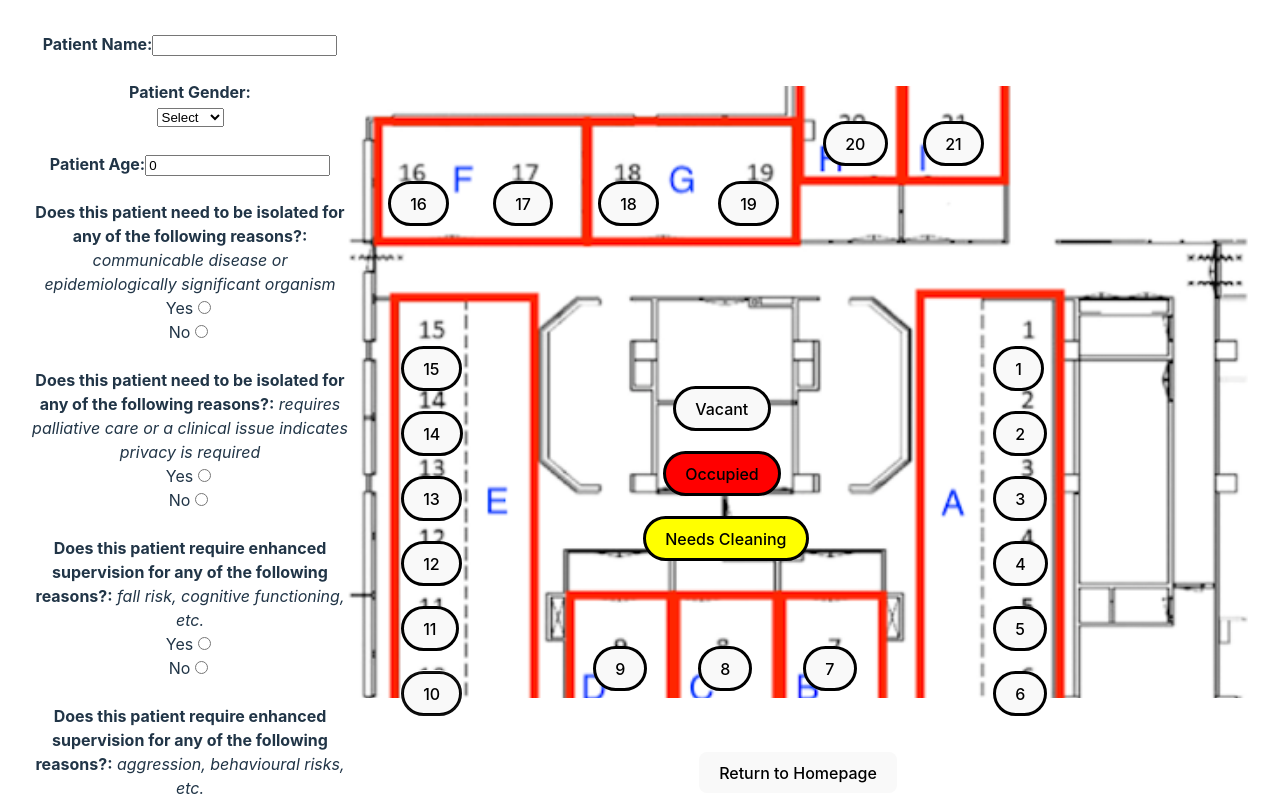
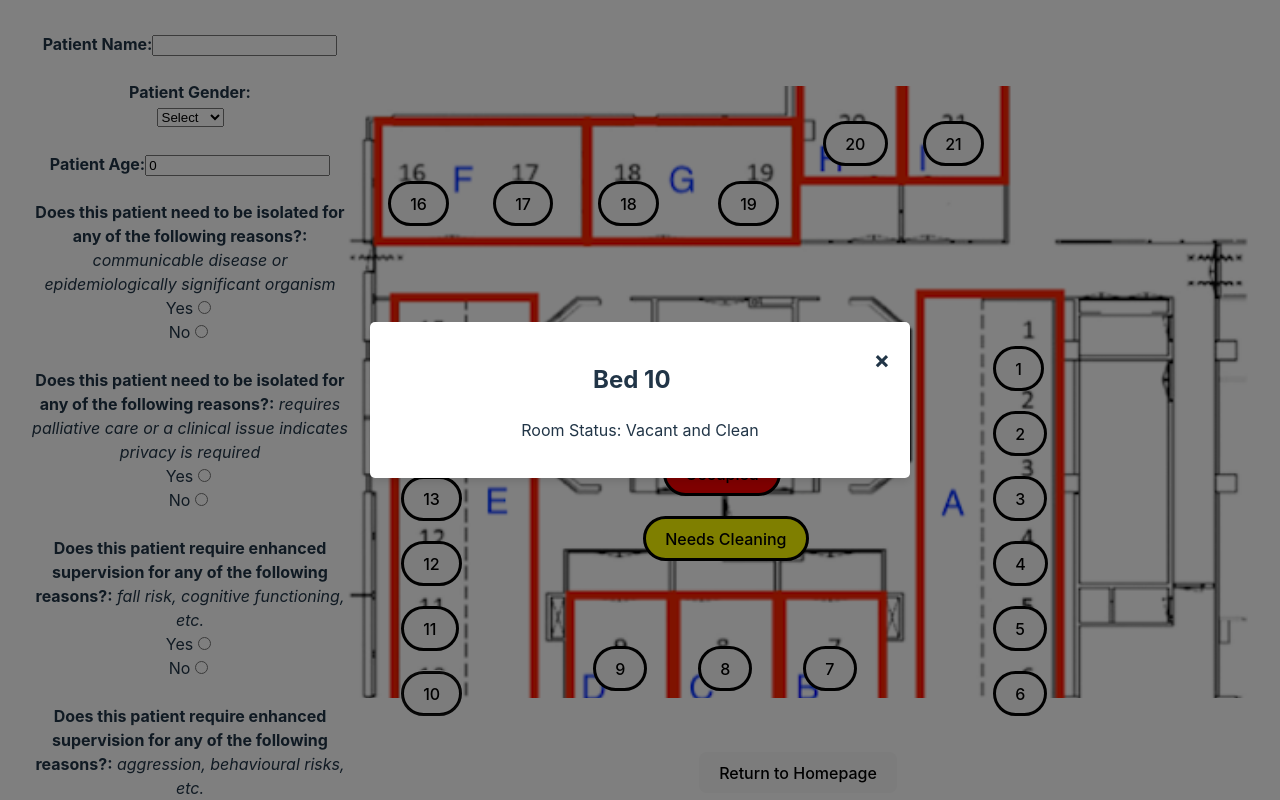
Before and after one commit to ColinG03/HackTheGlobe, a React (Vite) app in the folder HTG-Frontend/: page /patient-info in a window 1280 px wide. Both pictures are taken after a click on the button "10". Shown: the top 800 px of the page. Built offline with nearby package versions, Linux system fonts and the light colour scheme.

Commit message:
Functioning room status indicators info

```diff
--- a/HTG-Frontend/src/Map.jsx
+++ b/HTG-Frontend/src/Map.jsx
@@ -3,49 +3,116 @@ import './styles/Map.css'
 
 
 const Map = ({ pName, pGender, bedNo }) => {
-    const [patientsList, setPatientsList] = useState([]);
+    const [patientsList, setPatientsList] = useState({});
+    const [isPopupVisible, setIsPopupVisible] = useState(false);
+    const [selectedBed, setSelectedBed] = useState(null);
 
     useEffect(() => {
+        setPatientsList(() => {
+            let newList = {};
+            for(let i = 1; i<22; i++){
+                newList[i] = {pName: '', pGender: '', status: 'Vacant and Clean'}
+            }
+            console.log(newList);
+            return newList;
+        });
+
+    }, [])
+
+    useEffect(() => {
+        console.log('patientsList: ', patientsList);
         if (pName && pGender && bedNo){
             const buttons = document.querySelectorAll('button');
-            const bed = buttons[bedNo-1];
+            const bed = buttons[bedNo]; //Selecting all buttons also selects the submit button... so we don't subtract one any more
             bed.style.backgroundColor = 'red';
-            // setPatientsList(patientsList => [...patientsList, {"pName": locationData[0], 'pGender': locationData[1],'bed_no': locationData[2]}]);
+            setPatientsList(patientsList => {
+                return {
+                    ...patientsList,
+                    [bedNo]: {pName, pGender, status: 'Occupied'}
+                };
+            });
         }
 
     }, [pName, pGender, bedNo])
+
+    const handleBedClick = (bedNumber) => {
+        setSelectedBed(bedNumber);
+        setIsPopupVisible(true);
+    };
+
+    const closePopup = () => {
+        setIsPopupVisible(false);
+    };
+
+    const markForCleaning = (bedNumber) => {
+        const buttons = document.querySelectorAll('button');
+        const bed = buttons[bedNumber];
+        bed.style.backgroundColor = 'yellow';
+        setPatientsList(patientsList => {
+            return {
+                ...patientsList,
+                [bedNumber]: {pName: '', pGender: '', status: 'Needs Cleaning'}
+            }
+        });
+    }
+
+    const endCleaning = (bedNumber) => {
+        const buttons = document.querySelectorAll('button');
+        const bed = buttons[bedNumber];
+        bed.style.backgroundColor = 'white';
+        setPatientsList(patientsList => {
+            return {
+                ...patientsList,
+                [bedNumber]: {pName: '', pGender: '', status: 'Vacant and Clean'}
+            }
+        });
+    }
 
 
     return (
         <div>
             <div className='container'>
                  <div className="background-image">
-                    <button className='bed-label1'>1</button>
-                    <button className='bed-label2'>2</button>
-                    <button className='bed-label3'>3</button>
-                    <button className='bed-label4'>4</button>
-                    <button className='bed-label5'>5</button>
-                    <button className='bed-label6'>6</button>
-                    <button className='bed-label7'>7</button>
-                    <button className='bed-label8'>8</button>
-                    <button className='bed-label9'>9</button>
-                    <button className='bed-label10'>10</button>
-                    <button className='bed-label11'>11</button>
-                    <button className='bed-label12'>12</button>
-                    <button className='bed-label13'>13</button>
-                    <button className='bed-label14'>14</button>
-                    <button className='bed-label15'>15</button>
-                    <button className='bed-label16'>16</button>
-                    <button className='bed-label17'>17</button>
-                    <button className='bed-label18'>18</button>
-                    <button className='bed-label19'>19</button>
-                    <button className='bed-label20'>20</button>
-                    <button className='bed-label21'>21</button>
+                 {[...Array(21)].map((_, index) => (
+                        <button
+                            key={index}
+                            className={`bed-label${index + 1}`}
+                            onClick={() => handleBedClick(index + 1)}
+                        >
+                            {index + 1}
+                        </button>
+                    ))}
                     <button className='legend' id='red'>Occupied</button>
-                    <button className='legend' id='white'>Vacant</button>
+                    <button className='legend' id='white'>Vacant and Clean</button>
                     <button className='legend' id='yellow'>Needs Cleaning</button>
                 </div>
             </div>
+
+            {isPopupVisible && (
+                <div className="popup">
+                    <div className="popup-content">
+                        <span className="close" onClick={closePopup}>&times;</span>
+                        <h2>Bed {selectedBed}</h2>
+                        {patientsList[selectedBed.toString()]?.pName && <p>Patient Name: {patientsList[selectedBed.toString()]?.pName}</p>}
+                        {patientsList[selectedBed.toString()]?.pGender && <p>Patient Gender: {patientsList[selectedBed.toString()]?.pGender}</p>}
+                        <p>Room Status: {patientsList[selectedBed.toString()]?.status}</p>
+
+                        {patientsList[selectedBed]?.status === 'Occupied' && (
+                            <button onClick={() => {
+                                markForCleaning(selectedBed);
+                                closePopup();
+                        }}>Mark Room for Cleaning</button>
+                        )}
+                        {patientsList[selectedBed]?.status === 'Needs Cleaning' && (
+                            <button onClick={() => {
+                            endCleaning(selectedBed);
+                            closePopup();
+                         }}>Mark as Clean</button>
+                        )}
+                    </div>
+                </div>
+            )}
+
                 <a href="/"><button>Return to Homepage</button></a>
         </div>
     )
--- a/HTG-Frontend/src/PatientForm.jsx
+++ b/HTG-Frontend/src/PatientForm.jsx
@@ -100,9 +100,9 @@ function PatientForm() {
                                     value={pGender}
                                     onChange ={e => setPGender(e.target.value)}>
                                     <option value="select">Select</option>
-                                    <option value="male">Male</option>
-                                    <option value="female">Female</option>
-                                    <option value="other">Other</option>
+                                    <option value="Male">Male</option>
+                                    <option value="Female">Female</option>
+                                    <option value="Other">Other</option>
                                 </select>
                             <br /><br />
 
--- a/HTG-Frontend/src/styles/Map.css
+++ b/HTG-Frontend/src/styles/Map.css
@@ -116,7 +116,7 @@
 
 #white {
     top: 300px;
-    left: 325px;
+    left: 290px;
 }
 
 #red {
@@ -130,3 +130,35 @@
     top: 430px;
     left: 295px
 }
+
+.popup {
+    position: fixed; /* Fixed position */
+    top: 0; /* Full-screen from the top */
+    left: 0; /* Full-screen from the left */
+    width: 100%; /* Full-screen width */
+    height: 100%; /* Full-screen height */
+    background-color: rgba(0, 0, 0, 0.5); /* Semi-transparent black background */
+    z-index: 1000; /* Ensures it's on top of other content */
+    display: flex; /* Enables centering of the popup content */
+    align-items: center; /* Center vertically */
+    justify-content: center; /* Center horizontally */
+}
+
+/* The popup itself */
+.popup-content {
+    background-color: white; /* White background */
+    padding: 20px; /* Some padding */
+    border-radius: 5px; /* Rounded corners */
+    box-shadow: 0 4px 8px rgba(0, 0, 0, 0.1); /* A subtle shadow */
+    width: 50%; /* Or whatever width you prefer */
+    max-width: 500px; /* Maximum width */
+    z-index: 1001; /* Ensures it's above the overlay */
+}
+
+/* The 'close' button in the popup */
+.close {
+    float: right; /* Position it to the right */
+    font-size: 1.5rem; /* Make it a bit larger */
+    font-weight: bold; /* Make it bold */
+    cursor: pointer; /* Change cursor to indicate clickable */
+}
```
